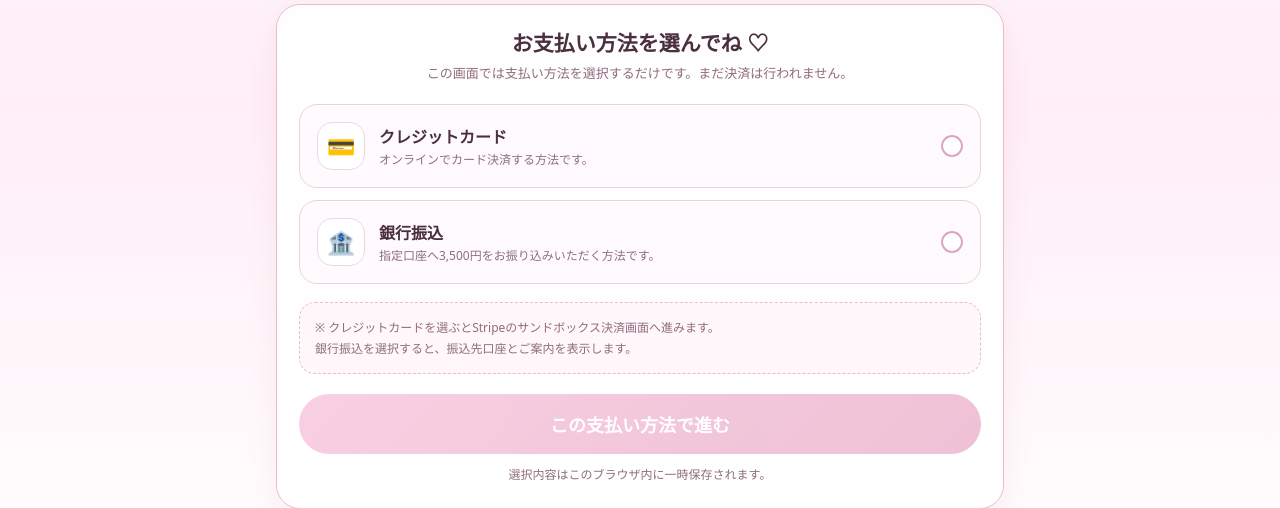
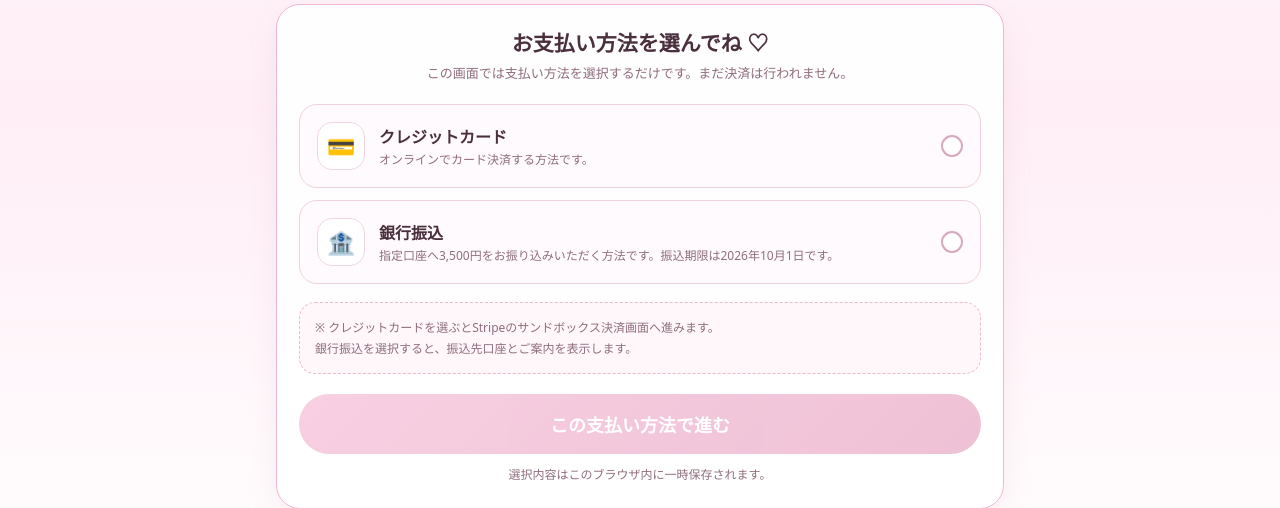
Before and after one commit to k2chanxmx-cloud/shisha-offkai, a Flask app: page /payment in a window 1280 px wide. Shown: the part 254-762 px from the top of the page. Run offline with Flask 3, Linux system fonts and the light colour scheme.

Commit message:
Add files via upload

```diff
--- a/app.py
+++ b/app.py
@@ -1,7 +1,7 @@
 import os
 from functools import wraps
 import json
-from datetime import datetime, timezone
+from datetime import datetime, timezone, date
 from urllib import request as urllib_request
 from urllib.error import HTTPError, URLError
 
@@ -28,6 +28,8 @@ if SUPABASE_URL and SUPABASE_SECRET_KEY:
 EVENT_NAME = "あめ × じゃない方 シーシャオフ会"
 EVENT_PRICE = 3500
 EVENT_CAPACITY = 20
+BANK_TRANSFER_DEADLINE = date(2026, 10, 1)
+BANK_TRANSFER_DEADLINE_TEXT = "2026年10月1日"
 
 BANK_NAME = "三菱UFJ銀行"
 BANK_BRANCH = "浦和支店"
@@ -260,11 +262,13 @@ def send_bank_transfer_instruction_email(application_id):
           <strong>口座種別</strong><br>{BANK_ACCOUNT_TYPE}<br><br>
           <strong>口座番号</strong><br>{BANK_ACCOUNT_NUMBER}<br><br>
           <strong>口座名義</strong><br>{BANK_ACCOUNT_NAME}<br><br>
-          <strong>お振込金額</strong><br>3,500円
+          <strong>お振込金額</strong><br>3,500円<br><br>
+          <strong>振込期限</strong><br>{BANK_TRANSFER_DEADLINE_TEXT}
         </div>
 
         <p>
           お振込名義は、可能な限りお申し込み時のお名前と同じ名義でお願いいたします。<br>
+          振込期限は <strong>{BANK_TRANSFER_DEADLINE_TEXT}</strong> です。<br>
           入金確認後、改めてお支払い完了メールをお送りします。
         </p>
 
@@ -446,6 +450,14 @@ def send_bank_payment_confirmation_email(application_id):
 
 
 
+def is_bank_transfer_open():
+    """銀行振込受付が期限内か判定（日本時間の日付基準）。"""
+    japan_today = datetime.now(timezone.utc).astimezone(
+        __import__("zoneinfo").ZoneInfo("Asia/Tokyo")
+    ).date()
+    return japan_today <= BANK_TRANSFER_DEADLINE
+
+
 def get_capacity_status():
     """paid + bank_transfer_pending を参加枠として数える。"""
     require_supabase()
@@ -553,6 +565,12 @@ def bank_transfer():
     try:
         require_supabase()
 
+        if not is_bank_transfer_open():
+            return render_template(
+                "bank_transfer_closed.html",
+                deadline=BANK_TRANSFER_DEADLINE_TEXT
+            ), 410
+
         application_id = (request.args.get("application_id") or "").strip()
         if not application_id:
             return "application_id がありません。参加申し込みからやり直してください。", 400
@@ -597,6 +615,7 @@ def bank_transfer():
             bank_account_number=BANK_ACCOUNT_NUMBER,
             bank_account_name=BANK_ACCOUNT_NAME,
             price=EVENT_PRICE,
+            deadline=BANK_TRANSFER_DEADLINE_TEXT,
             email_error=email_error,
         )
 
--- a/templates/bank_transfer.html
+++ b/templates/bank_transfer.html
@@ -80,11 +80,13 @@
         <div class="row"><div class="label">口座種別</div><div class="value">{{ bank_account_type }}</div></div>
         <div class="row"><div class="label">口座番号</div><div class="value">{{ bank_account_number }}</div></div>
         <div class="row"><div class="label">口座名義</div><div class="value">{{ bank_account_name }}</div></div>
+        <div class="row"><div class="label">振込期限</div><div class="value">{{ deadline }}</div></div>
       </div>
 
       <div class="note">
         お振込名義は、可能な限りお申し込み時のお名前と同じ名義でお願いいたします。<br>
         振込手数料が発生する場合はご負担をお願いいたします。<br>
+        振込期限は <strong>{{ deadline }}</strong> です。<br>
         入金確認後、改めてお支払い完了メールをお送りします。
       </div>
 
--- a/templates/payment.html
+++ b/templates/payment.html
@@ -116,7 +116,7 @@
           <div class="icon">🏦</div>
           <div class="text">
             <div class="name">銀行振込</div>
-            <div class="desc">指定口座へ3,500円をお振り込みいただく方法です。</div>
+            <div class="desc">指定口座へ3,500円をお振り込みいただく方法です。振込期限は2026年10月1日です。</div>
           </div>
           <div class="radio"></div>
         </div>
```
Also changed, not shown: templates/bank_transfer_closed.html (added, +29 -0 lines), README.md.
